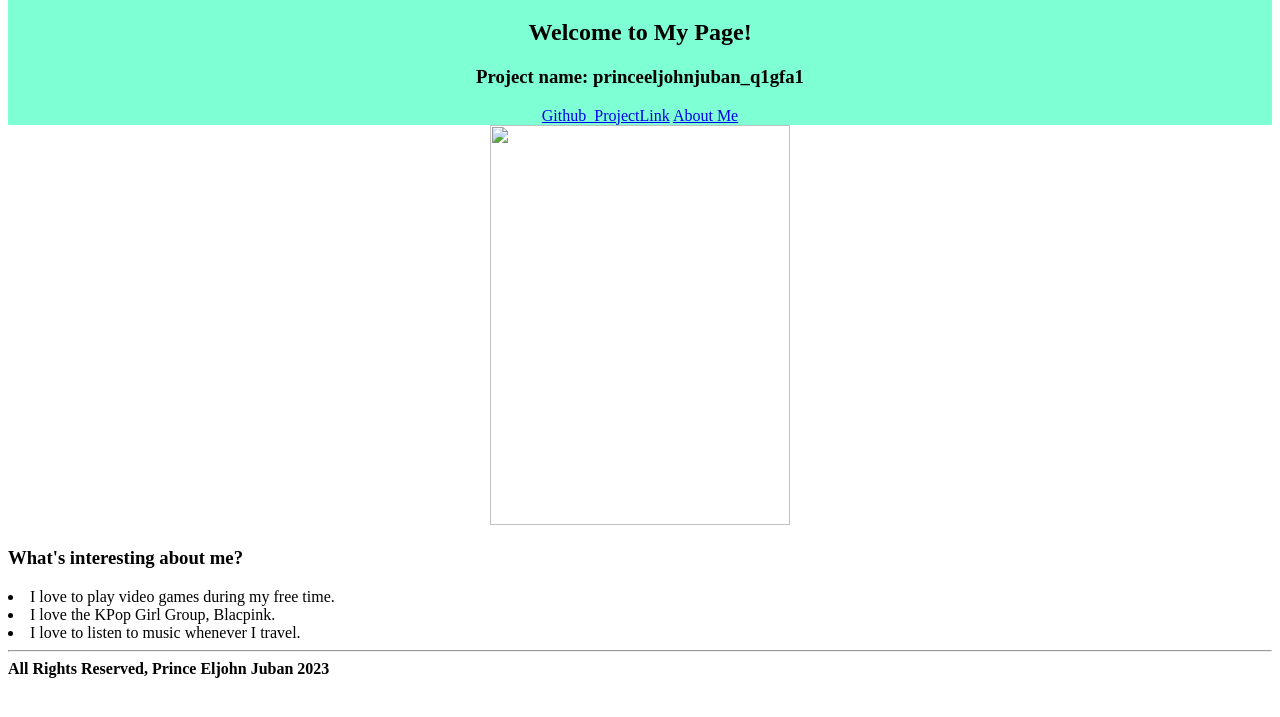
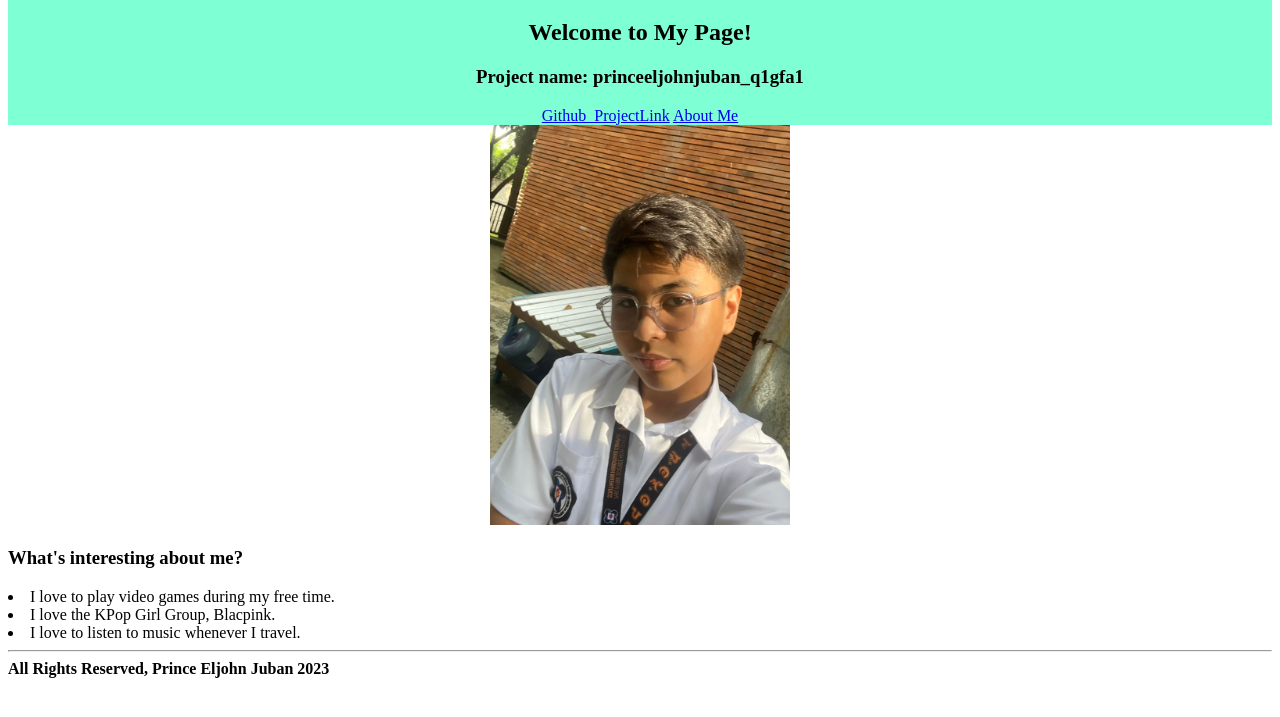
Before and after one commit to elj0hnn/princeeljohnjuban_q1gfa1, a plain HTML site: page index.html in a window 1280 px wide. Shown: the part 61-778 px from the top of the page. Drawn offline with Linux system fonts and the light colour scheme.

Commit message:
Update index.html

```diff
--- a/index.html
+++ b/index.html
@@ -17,7 +17,7 @@
     </div>
 </body>
 <center>
-    <img src="images/image1.jpg" height="400" width="300">
+    <img src="image1.jpg" height="400" width="300">
 </center>
 
 <h3> What's interesting about me?</h3>
```
